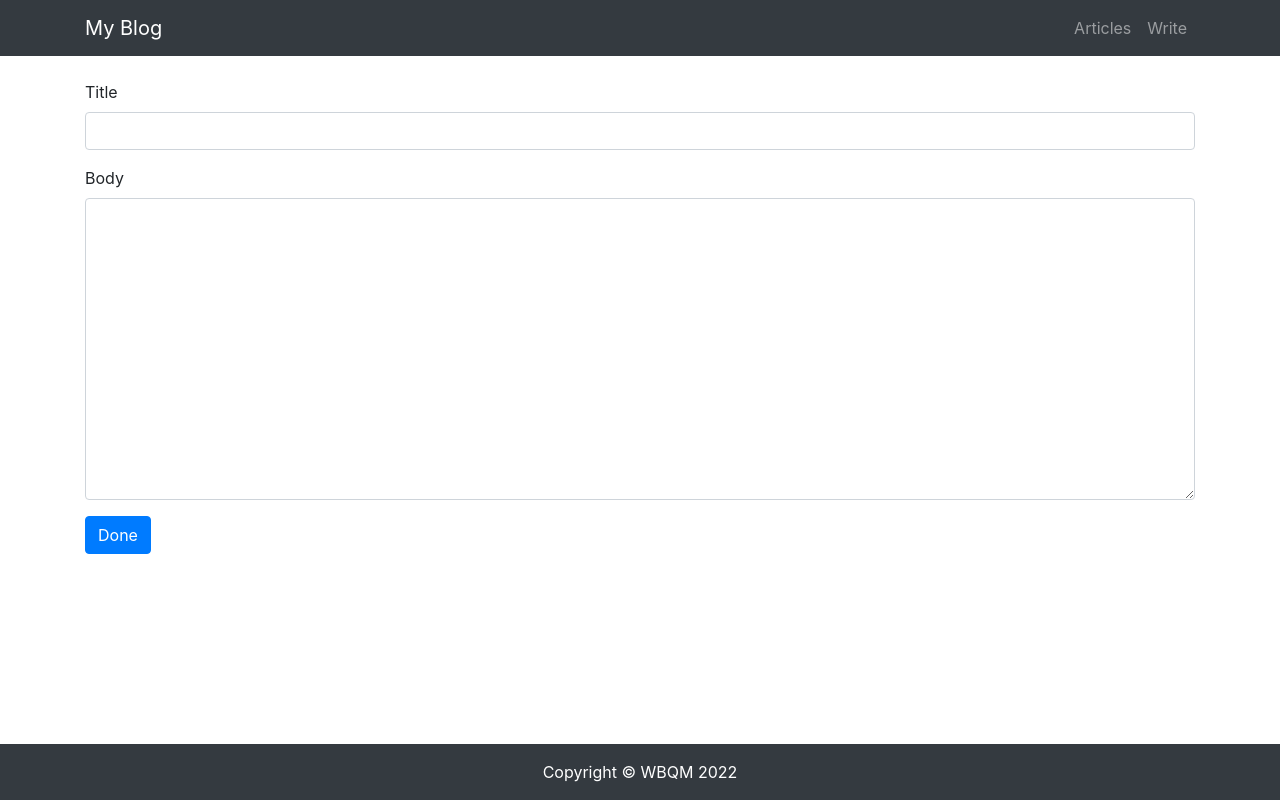
After one commit to DOHZH/blog, a Django app: page /article/article-create/ in a window 1280 px wide. The commit adds this page. Run offline with Django 3.2, Linux system fonts and the light colour scheme; some libraries are stand-ins or nearby versions.

Commit message:
article_create

```diff
--- /dev/null
+++ b/blog/article/forms.py
@@ -0,0 +1,7 @@
+from django import forms
+from .models import ArticlePost
+
+class ArticlePostForm(forms.ModelForm):
+    class Meta:
+        model = ArticlePost
+        fields = ('title', 'body')
--- a/blog/article/urls.py
+++ b/blog/article/urls.py
@@ -6,4 +6,5 @@ app_name = 'article'
 urlpatterns = [
     path('article-list/', views.article_list, name='article_list'),
     path('article-detail/<int:id>/', views.article_detail, name='article_detail'),
+    path('article-create/', views.article_create, name='article_create'),
 ]
--- a/blog/article/views.py
+++ b/blog/article/views.py
@@ -1,6 +1,9 @@
-from django.shortcuts import render
+from django.shortcuts import render, redirect
 from django.http import HttpResponse
+from django.contrib.auth.models import User
 from .models import ArticlePost
+from .forms import ArticlePostForm
+import markdown
 
 def article_list(request):
     articles = ArticlePost.objects.all()
@@ -9,5 +12,27 @@ def article_list(request):
 
 def article_detail(request, id):
     article = ArticlePost.objects.get(id=id)
+
+    article.body = markdown.markdown(article.body,
+        extensions=[
+            'markdown.extensions.extra',
+            'markdown.extensions.codehilite'
+        ])
+
     context = {'article': article}
     return render(request, 'article/detail.html', context)
+
+def article_create(request):
+    if request.method == "POST":
+        article_post_form = ArticlePostForm(data=request.POST)
+        if article_post_form.is_valid():
+            new_article = article_post_form.save(commit=False)
+            new_article.author = User.objects.get(id=1)
+            new_article.save()
+            return redirect("article:article_list")
+        else:
+            return HttpResponse("Form error, please refill.")
+    else:
+        article_post_form = ArticlePostForm()
+        context = {'article_post_form': article_post_form}
+        return render(request, 'article/create.html', context)
--- /dev/null
+++ b/blog/templates/article/create.html
@@ -0,0 +1,23 @@
+{% extends "base.html" %} {% load staticfiles %}
+{% block title %} Write an Article {% endblock title %}
+{% block content %}
+<div class="container">
+    <div class="row">
+        <div class="col-12">
+            <br>
+            <form method="post" action=".">
+                {% csrf_token %}
+                <div class="form-group">
+                    <label for="title">Title</label>
+                    <input type="text" class="form-control" id="title" name="title">
+                </div>
+                <div class="form-group">
+                    <label for="body">Body</label>
+                    <textarea type="text" class="form-control" id="body" name="body" rows="12"></textarea>
+                </div>
+                <button type="submit" class="btn btn-primary">Done</button>
+            </form>
+        </div>
+    </div>
+</div>
+{% endblock content %}
--- a/blog/templates/article/detail.html
+++ b/blog/templates/article/detail.html
@@ -18,7 +18,7 @@
         <div class="col-12 alert alert-success">作者：{{ article.author }}</div>
         <!-- 文章正文 -->
         <div class="col-12">
-            <p>{{ article.body }}</p>
+            <p>{{ article.body|safe }}</p>
         </div>
     </div>
 </div>
--- a/blog/templates/header.html
+++ b/blog/templates/header.html
@@ -11,6 +11,9 @@
                 <li class="nav-item">
                     <a class="nav-link" href="{% url 'article:article_list' %}">Articles</a>
                 </li>
+                <li class="nav-item">
+                    <a class="nav-link" href="{% url 'article:article_create' %}">Write</a>
+                </li>
             </ul>
         </div>
 
```
Also changed, not shown: blog/db.sqlite3.
